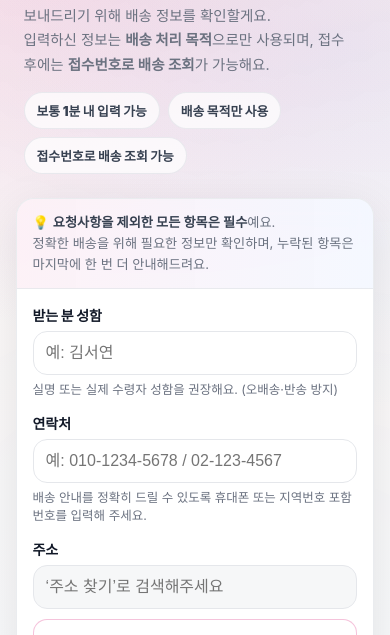
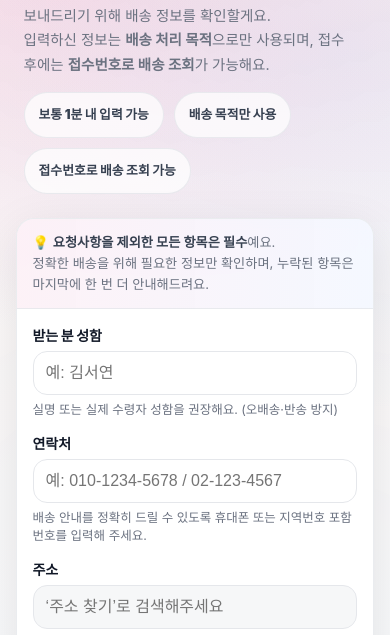
Before and after one commit to JandY95/notion-address-form, a website: page index.html in a window 390 px wide. Shown: the part 209-844 px from the top of the page. Drawn offline with Linux system fonts and the light colour scheme.

Commit message:
Update index.html

```diff
--- a/index.html
+++ b/index.html
@@ -264,13 +264,18 @@
     .trust-pill{
       display:inline-flex;
       align-items:center;
-      padding:8px 12px;
-      border-radius:999px;
+      justify-content:center;
+      min-height: 48px;
+      padding: 10px 16px;
+      border-radius: 999px;
       border:1px solid rgba(229,231,235,.85);
       background:rgba(255,255,255,.72);
       color:#374151;
       font-size:12.8px;
       font-weight:900;
+      line-height:1.2;
+      text-align:center;
+      white-space:nowrap;
     }
 
     /* 에러 */
@@ -514,6 +519,15 @@
 
   .modal-top{
     padding: 10px 12px;
+  }
+
+  .trust-row{
+    gap:10px;
+  }
+
+  .trust-pill{
+    min-height: 46px;
+    padding: 10px 14px;
   }
 }
   </style>
```
